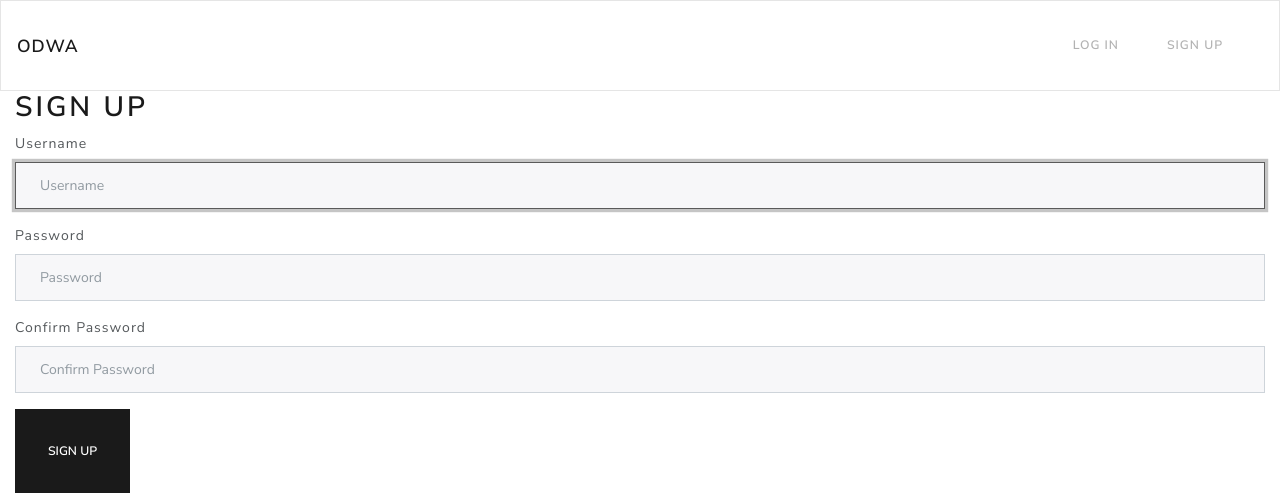
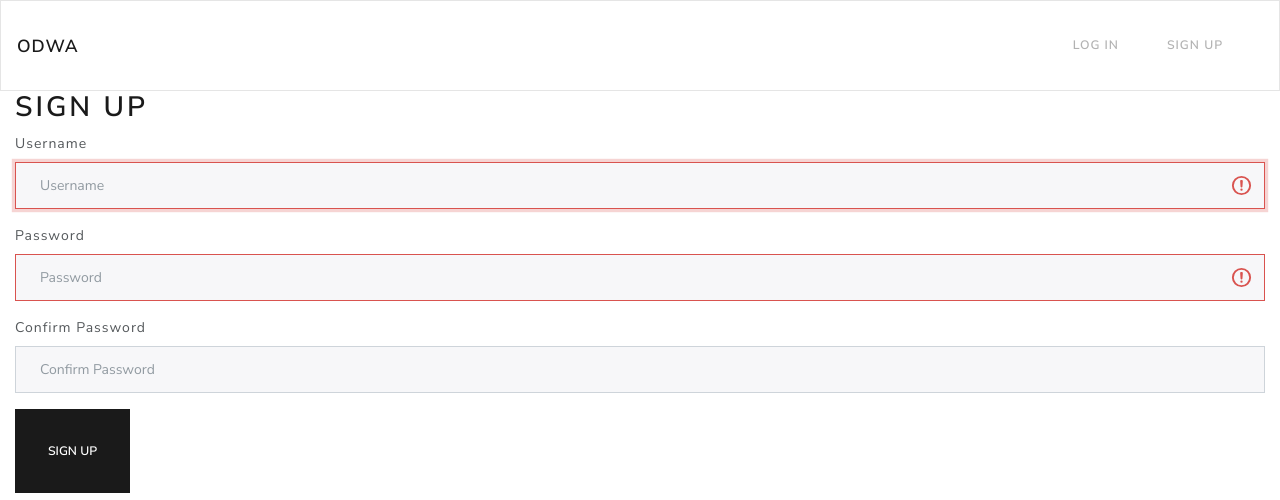
Before and after one commit to pcheng11/ODWA, a Flask app: page /users/signup in a window 1280 px wide. Shown: the top 500 px of the page. Run offline with Flask 2, Linux system fonts and the light colour scheme; parts of the project's set-up code (start-up, migrations or seed data) failed here and were passed over; some libraries are stand-ins or nearby versions.

Commit message:
last commit

```diff
--- a/src/__init__.py
+++ b/src/__init__.py
@@ -2,7 +2,6 @@ __author__ = 'victor cheng'
 
 import boto3
 import threading
-from config.config import AWS_ACCESS_KEY, AWS_SECRET_KEY, AWS_SESSION_TOKEN
 from datetime import timedelta
 from flask import Flask, render_template, jsonify, session
 from flask_login import LoginManager
@@ -15,9 +14,7 @@ from yolo.yolo import init_yolo
 app = Flask(__name__)
 db = SQLAlchemy()
 login_manager = LoginManager()
-s3 = boto3.resource('s3', aws_access_key_id=AWS_ACCESS_KEY,
-                    aws_secret_access_key=AWS_SECRET_KEY,
-                    aws_session_token=AWS_SESSION_TOKEN)
+s3 = boto3.resource('s3')
 
 net, LABELS, COLORS = init_yolo()
 lock = threading.Lock()
--- a/src/api/api.py
+++ b/src/api/api.py
@@ -20,7 +20,7 @@ def api_register():
     else:
         return jsonify({
             "status": 400,
-            "text": "Register Failed"
+            "text": "Register Failed. User Already Exists"
         }), 400
 
 
--- a/src/templates/profile.html
+++ b/src/templates/profile.html
@@ -4,6 +4,6 @@
 {% block content %}
 <div class="d-flex justify-content-around">
         <a class="btn btn-primary btn-lg" href="{{ url_for('upload.upload') }}" role="button">upload</a>
-        <a class="btn btn-primary btn-lg" href="{{ url_for('users.gallery') }}" role="button">View Library</a>
+        <a class="btn btn-primary btn-lg" href="{{ url_for('users.gallery') }}" role="button">View Gallery</a>
 </div>
 {% endblock %}
--- a/src/templates/signup.html
+++ b/src/templates/signup.html
@@ -5,7 +5,7 @@
         {{ form.csrf_token }}
         <div class="form-group">
             <label for="username">Username</label>
-            <input type="text" name="username" id="username" class="form-control" placeholder="Username" required autofocus>
+            <input type="text" name="username" id="username" class="form-control is-invalid" placeholder="Username" required autofocus>
             {% if form.username.errors %}
                 {% for error in form.username.errors %}
                 <div class="invalid-feedback">
@@ -16,12 +16,12 @@
         </div>
         <div class="form-group">
             <label for="password">Password</label>
-            <input type="password" name="password" id="password" class="form-control" placeholder="Password" required autofocus>
+            <input type="password" name="password" id="password" class="form-control is-invalid" placeholder="Password" required autofocus>
             {% if form.password.errors %}
                 {% for error in form.password.errors %}
-                <!-- <div class="invalid-feedback"> -->
+                <div class="invalid-feedback">
                     {{ error }}
-                <!-- </div> -->
+                </div>
                 {% endfor %}
             {% endif %}
         </div>
```
Also changed, not shown: src/users/errors.py (deleted).
